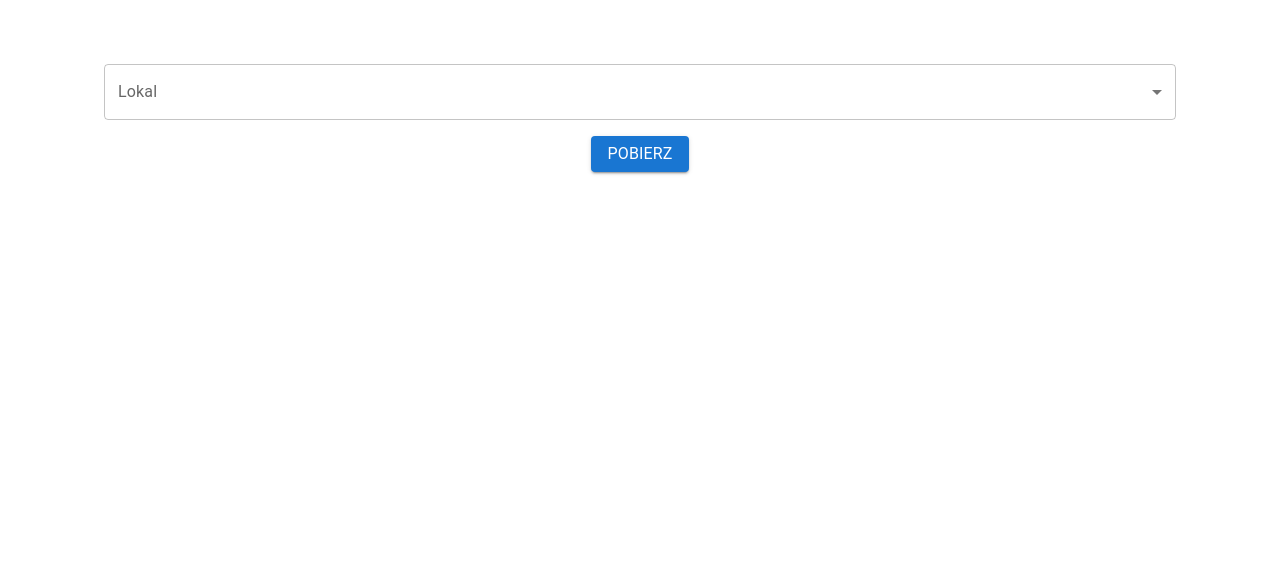
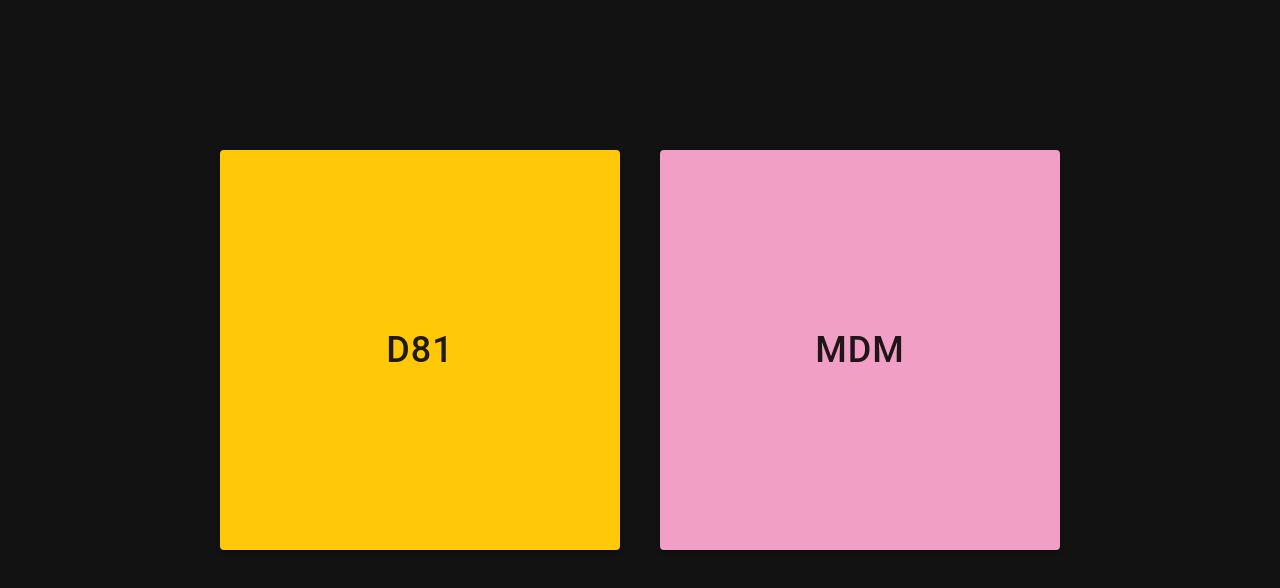
Before and after one commit to DBrdak/roster-builder, a React (Create React App) app: page / in a window 1280 px wide. Shown: the top 588 px of the page. Built offline with nearby package versions, Linux system fonts and the light colour scheme.

Commit message:
UI/UX Improved

```diff
--- a/package.json
+++ b/package.json
@@ -21,7 +21,8 @@
     "react-dom": "^18.2.0",
     "react-scripts": "5.0.1",
     "typescript": "^4.9.5",
-    "web-vitals": "^2.1.4"
+    "web-vitals": "^2.1.4",
+    "yup": "^1.3.2"
   },
   "scripts": {
     "start": "react-scripts start",
--- a/src/components/MyTextInput.tsx
+++ b/src/components/MyTextInput.tsx
@@ -14,6 +14,8 @@ const MyTextInput: React.FC<Props> = ({ label, maxValue, forbiddenValues, ...pro
     const [field, meta, helpers] = useField(props.name);
 
     const handleChange = (e: React.ChangeEvent<HTMLInputElement>) => {
+        forbiddenValues = forbiddenValues.filter(fnum => parseInt(fnum))
+
         let value = e.target.value;
 
         // Remove non-digit and non-comma characters
@@ -31,9 +33,11 @@ const MyTextInput: React.FC<Props> = ({ label, maxValue, forbiddenValues, ...pro
 
         // Filter numbers to not contain duplicates
         filteredNumbers = Array.from(new Set(filteredNumbers));
-        console.log(Array.from(forbiddenValues))
+
         // Filter numbers to not contain forbidden values
-        filteredNumbers = filteredNumbers.map((num) => Array.from(forbiddenValues).some((fnum) => fnum === num) ? '' : num);
+        if(value.endsWith(',')) {
+            filteredNumbers = filteredNumbers.filter((num) => !Array.from(forbiddenValues).some((fnum) => fnum === num));
+        }
 
         // Join the filtered numbers back with commas
         value = filteredNumbers.join(',');
@@ -55,6 +59,7 @@ const MyTextInput: React.FC<Props> = ({ label, maxValue, forbiddenValues, ...pro
                 label={label}
                 variant="outlined"
                 error={meta.touched && !!meta.error}
+                style={{color: '#ffffff'}}
             />
         </FormControl>
     );
--- a/src/index.css
+++ b/src/index.css
@@ -11,3 +11,15 @@ code {
   font-family: source-code-pro, Menlo, Monaco, Consolas, 'Courier New',
     monospace;
 }
+
+.content {
+  opacity: 0;
+  height: 0;
+  width: 70%;
+  transition: opacity 0.7s ease, height 0.7s ease;
+}
+
+.content.expanded {
+  opacity: 1;
+  height: 40%;
+}
--- a/src/index.tsx
+++ b/src/index.tsx
@@ -3,13 +3,15 @@ import ReactDOM from 'react-dom/client';
 import './index.css';
 import App from './App';
 import reportWebVitals from './reportWebVitals';
+import {ThemeProvider} from "@mui/material";
+import theme from "./theme";
 
 const root = ReactDOM.createRoot(
   document.getElementById('root') as HTMLElement
 );
 root.render(
-  <React.StrictMode>
-    <App />
-  </React.StrictMode>
+  <ThemeProvider theme={theme}>
+      <App />
+  </ThemeProvider>
 );
 reportWebVitals();
--- a/src/main_page/Content.tsx
+++ b/src/main_page/Content.tsx
@@ -4,18 +4,30 @@ import MyTextInput from "../components/MyTextInput";
 import Month from "../models/month";
 import InitFormValues from "../models/initFormValues";
 import SpreadsheetFactory from "../models/spreadSheetFactory";
+import * as Yup from 'yup';
 
-export function Content() {
+interface ContentProps {
+    selectedSpot: string
+}
+
+export function Content({selectedSpot}: ContentProps) {
     const initValues: InitFormValues = {
-        spot: '',
-        month: '',
+        month: Month.nextMonth().value,
         eventDays: [],
         closedDays: []
     }
 
+    const validationSchema = Yup.object().shape({
+        closedDays: Yup.array()
+            .test('Dni zamknięcia i dni eventowe muszą być zbiorami rozłącznymi', 'Dni zamknięcia i dni eventowe muszą być zbiorami rozłącznymi', function (closedDays) {
+                const eventDays: [] = this.resolve(Yup.ref('eventDays'));
+                return !eventDays.some((value) => closedDays?.includes(value));
+            }),
+    });
+
     async function handleFormSubmit(values: InitFormValues) {
         const factory = new SpreadsheetFactory(
-            values.spot,
+            selectedSpot,
             Month.fromValue(values.month),
             values.eventDays.map(day => parseInt(day)),
             values.closedDays.map(day => parseInt(day)))
@@ -23,8 +35,11 @@ export function Content() {
         await factory.createAndDownloadSpreadsheet()
     }
 
+    const color = selectedSpot === 'D81' ? 'primary' : 'secondary'
+
     return (
         <Formik
+            validationSchema={validationSchema}
             initialValues={initValues}
             onSubmit={async (values) => await handleFormSubmit(values)}
             validateOnMount={true}>
@@ -32,21 +47,8 @@ export function Content() {
                 <Form style={{width: '100%'}} onSubmit={handleSubmit} autoComplete='off'>
                     <Stack direction={'column'} spacing={2}
                            style={{display: 'flex', justifyContent: 'center', alignItems: 'center'}}>
-                        <FormControl fullWidth>
-                            <InputLabel>Lokal</InputLabel>
-                            <Select
-                                id={'spot'}
-                                name={'spot'}
-                                value={values.spot}
-                                label="Lokal"
-                                onChange={handleChange}
-                            >
-                                <MenuItem key={1} value={'D81'}>D81</MenuItem>
-                                <MenuItem key={2} value={'MDM'}>MDM</MenuItem>
-                            </Select>
-                        </FormControl>
-                        {values.spot.length > 0 &&
-                            <FormControl fullWidth>
+                        {selectedSpot.length > 0 &&
+                            <FormControl fullWidth color={color}>
                                 <InputLabel>Miesiąc</InputLabel>
                                 <Select
                                     id={'month'}
@@ -61,7 +63,7 @@ export function Content() {
                                 </Select>
                             </FormControl>
                         }
-                        {values.month &&
+                        {values.month && selectedSpot &&
                             <>
                                 <MyTextInput
                                     placeholder={'Eventy'}
@@ -77,12 +79,11 @@ export function Content() {
                                     maxValue={Month.fromValue(values.month).days.size}
                                     forbiddenValues={values.eventDays}
                                 />
+                                <Button color={color} disabled={!(selectedSpot && values.month && isValid)} type={'submit'} onClick={() => handleSubmit} variant={'contained'}>
+                                    <Typography>Pobierz</Typography>
+                                </Button>
                             </>
                         }
-                        <Button
-                            disabled={!isValid} type={'submit'} onClick={() => handleSubmit} variant={'contained'}>
-                            <Typography>Pobierz</Typography>
-                        </Button>
                     </Stack>
                 </Form>
             )}
--- a/src/main_page/MainPage.tsx
+++ b/src/main_page/MainPage.tsx
@@ -1,10 +1,19 @@
 import {Container} from "@mui/material";
 import {Content} from "./Content";
+import SpotSelection from "./SpotSelection";
+import {useState} from "react";
 
 export function MainPage() {
+    const [selectedSpot, setSelectedSpot] = useState('');
+
     return (
-        <Container style={{width: '100vw', height: '100%', padding: '5%', display: 'flex', justifyContent: 'center', alignItems: 'center'}}>
-            <Content />
-        </Container>
+        <div style={{ margin: 0, padding: 0, overflow: 'hidden', backgroundColor: '#121212' }}>
+            <Container style={{ width: '100vw', height: '100vh', display: 'flex', justifyContent: 'center', alignItems: 'center', flexDirection: 'column', gap: 100 }}>
+                <SpotSelection onClick={(spot) => setSelectedSpot(spot)} selectedSpot={selectedSpot} />
+                <div className={`content ${selectedSpot ? 'expanded' : ''}`}>
+                    <Content selectedSpot={selectedSpot} />
+                </div>
+            </Container>
+        </div>
     );
 }
--- /dev/null
+++ b/src/main_page/SpotSelection.tsx
@@ -0,0 +1,72 @@
+import {Button, Stack, useMediaQuery} from "@mui/material";
+import theme from "../theme";
+
+interface Props {
+    selectedSpot: string
+    onClick: (spot: string) => void
+}
+
+const SpotSelection = ({onClick, selectedSpot}: Props) => {
+    const isMobile = useMediaQuery(theme.breakpoints.down('md'));
+
+    const handleTileClick = (spot: string) => {
+        onClick(spot)
+    };
+
+    const stackDir = isMobile ? 'column' : 'row'
+
+    const tileSize = () => {
+        switch (selectedSpot) {
+            case ("MDM"):
+                return {
+                    mdm: ['40vw', '400px', '36px'],
+                    d81: ['30vw', '300px', '28px']
+                }
+            case ("D81"):
+                return {
+                    mdm: ['30vw', '300px', '28px'],
+                    d81: ['40vw', '400px', '36px']
+                }
+            default:
+                return {
+                    mdm: ['40vw', '400px', '36px'],
+                    d81: ['40vw', '400px', '36px']
+                }
+        }
+    }
+
+    return (
+        <Stack spacing={5} direction={stackDir} width={'100%'} style={{ display: 'flex', justifyContent: 'center', alignItems: 'center'}}>
+            <Button
+                variant={'contained'}
+                color='primary'
+                style={{
+                    width: tileSize().d81[0],
+                    height: tileSize().d81[0],
+                    maxWidth: tileSize().d81[1],
+                    maxHeight: tileSize().d81[1],
+                    fontSize: tileSize().d81[2],
+                }}
+                onClick={() => handleTileClick('D81')}
+            >
+                D81
+            </Button>
+            <Button
+                variant={'contained'}
+                color='secondary'
+                style={{
+                    width: tileSize().mdm[0],
+                    height: tileSize().mdm[0],
+                    maxWidth: tileSize().mdm[1],
+                    maxHeight: tileSize().mdm[1],
+                    fontSize: tileSize().mdm[2],
+                }}
+                onClick={() => handleTileClick('MDM')}
+            >
+                MDM
+            </Button>
+        </Stack>
+    );
+};
+
+export default SpotSelection;
--- a/src/models/initFormValues.ts
+++ b/src/models/initFormValues.ts
@@ -1,6 +1,5 @@
 
 export default interface InitFormValues {
-    spot: string,
     month: string,
     eventDays: string[],
     closedDays: string[]
--- a/src/models/month.ts
+++ b/src/models/month.ts
@@ -74,6 +74,13 @@ export default class Month {
         }
     }
 
+    static nextMonth() : Month {
+        const currentMonthId = new Date().getMonth() + 1
+        const nextMonthId = currentMonthId + 1 > 12 ?
+            1 : currentMonthId + 1
+        return Month.fromId(nextMonthId)
+    }
+
     toString(): string {
         return `${this.value}`;
     }
--- a/src/models/spreadSheetFactory.ts
+++ b/src/models/spreadSheetFactory.ts
@@ -34,7 +34,7 @@ export default class SpreadsheetFactory {
 
         const link = document.createElement('a');
         link.href = blobUrl;
-        link.download = `${this._spot} ${this._month} dyspo`;
+        link.download = `${this._spot} ${this._month} dyspo.xlsx`;
         link.click();
 
         URL.revokeObjectURL(blobUrl);
--- a/src/theme.ts
+++ b/src/theme.ts
@@ -3,27 +3,18 @@ import { red } from '@mui/material/colors';
 
 const theme = createTheme({
   palette: {
-    background: {
-      default: '#E4E4E4'
-    },
+    mode: "dark",
     primary: {
-      main: '#C32B28',
+      main: '#FFC809',
     },
     secondary: {
-      main: '#FFFFFF',
+      main: '#F19FC4',
     },
-    info: {
-      main: '#2269d0'
-    },
-    text: {
-      primary: '#000000'
-    },
-    error: {
-      main: red.A400,
-    },
-
   },
   components: {
+    MuiButton: {
+
+    },
     MuiCssBaseline: {
       styleOverrides: {
         '*::-webkit-scrollbar': {
```
Also changed, not shown: 1 other file (tests, documents, lock files or other folders).
